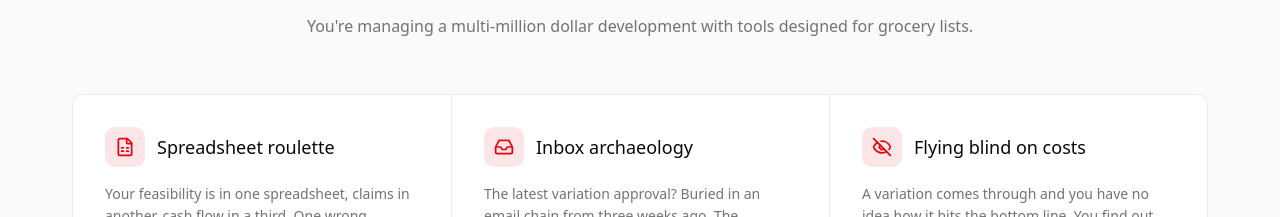
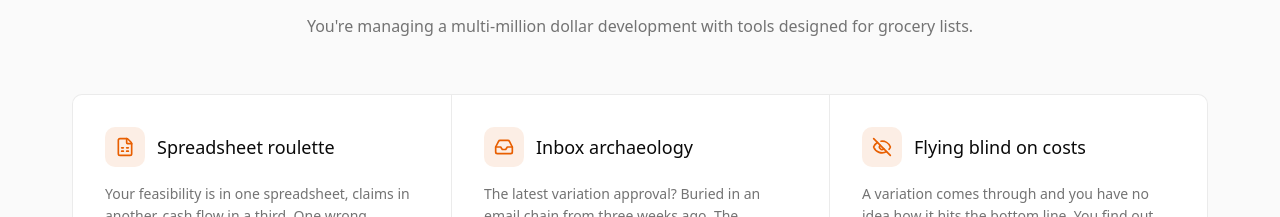
Before and after one commit to noelyaxley/upscale.build-saas, a Next.js app: page / in a window 1280 px wide. Shown: the part 1400-1617 px from the top of the page. Built offline with nearby package versions, Linux system fonts and the light colour scheme; no server answers.

Commit message:
fix: use orange primary colour for problem section icons
Co-Authored-By: Claude Opus 4.6 <noreply@anthropic.com>

```diff
--- a/src/components/landing/problem-section.tsx
+++ b/src/components/landing/problem-section.tsx
@@ -48,8 +48,8 @@ export function ProblemSection() {
                   }`}
                 >
                   <div className="flex items-center gap-3">
-                    <div className="flex size-10 shrink-0 items-center justify-center rounded-lg bg-destructive/10">
-                      <problem.icon className="size-5 text-destructive" />
+                    <div className="flex size-10 shrink-0 items-center justify-center rounded-lg bg-primary/10">
+                      <problem.icon className="size-5 text-primary" />
                     </div>
                     <h3 className="text-lg font-medium">{problem.title}</h3>
                   </div>
```
